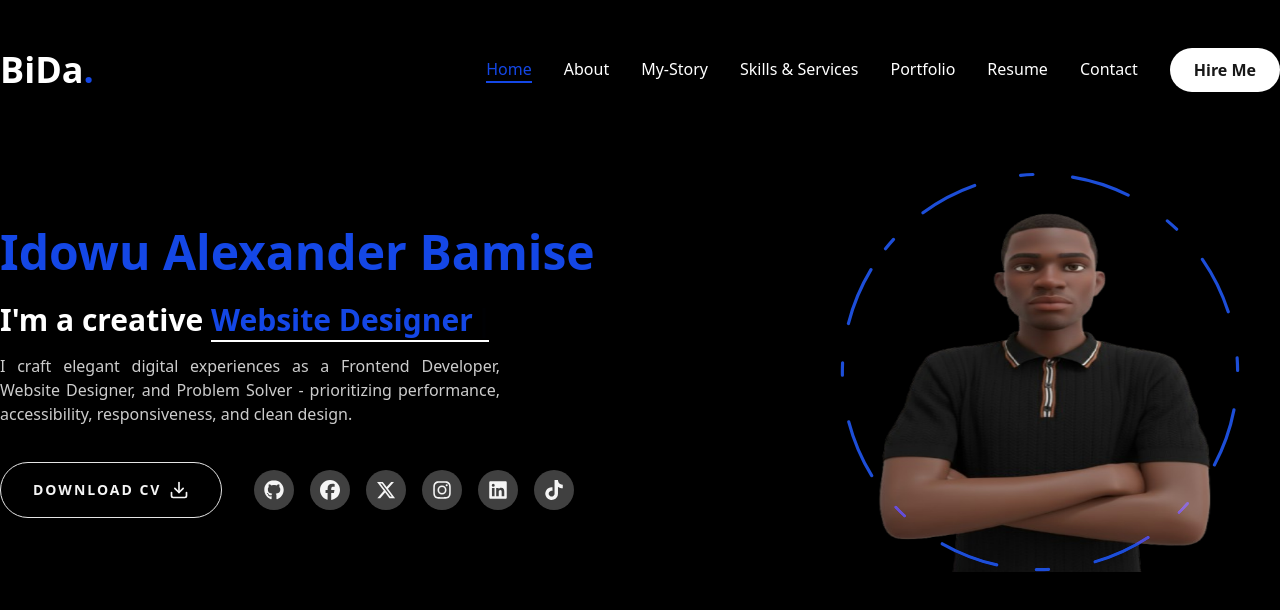
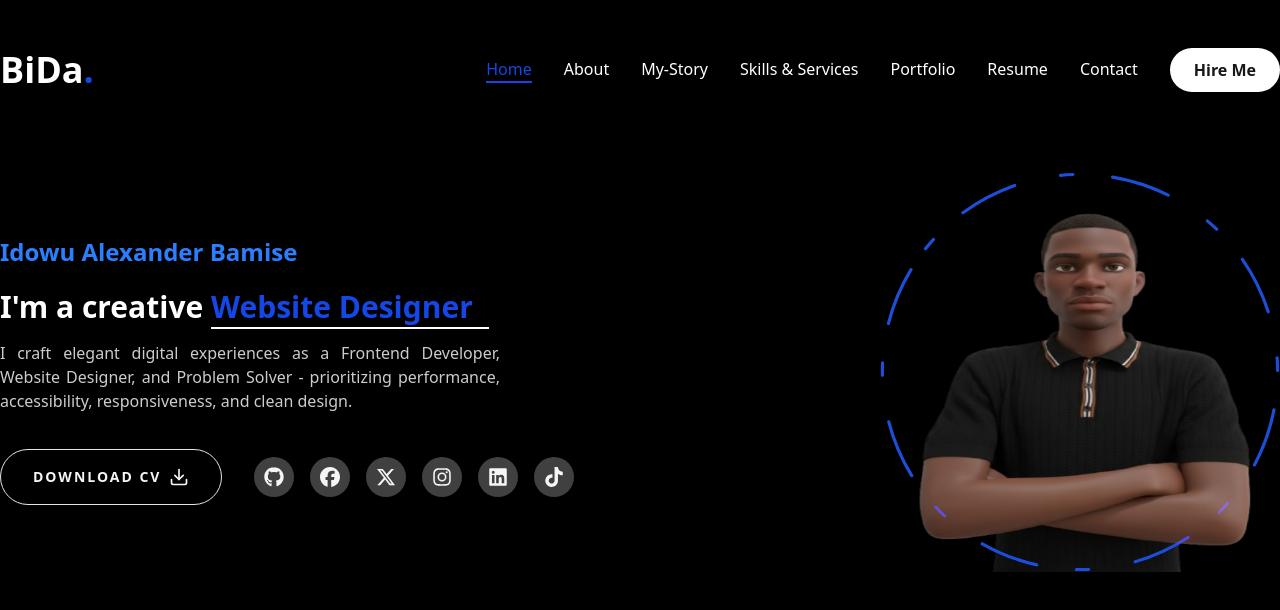
Before and after one commit to Bida3443/Bida-dev, a Next.js app: page / in a window 1280 px wide. Shown: the top 610 px of the page. Built offline with nearby package versions, Linux system fonts and the light colour scheme.

Commit message:
My Porfolio

```diff
--- a/app/page.tsx
+++ b/app/page.tsx
@@ -12,7 +12,7 @@ export default function Home() {
         <div className="flex flex-col xl:flex-row md:flex-row items-center justify-between xl:pt-8 xl:pb-24">
           <div className="text-center xl:text-left order-2 xl:order-0">
 
-            <h1 className="lg:h1 h2 mb-6 text-blue-700 ">Idowu Alexander Bamise</h1>
+            <h1 className="lg:h1 h3 mb-6 text-blue-500 ">Idowu Alexander Bamise</h1>
             <span className="text-xl mb-20">
               <HeroTitle/>
             </span>
--- a/components/Photo.tsx
+++ b/components/Photo.tsx
@@ -7,7 +7,7 @@ import Bida from "../public/Bidaa.png";
 
 export default function Photo () {
     return(
-        <div className="w-full h-full relative mr-10">
+        <div className="w-full h-full relative">
             <motion.div
              initial={{opacity: 0}}
              animate={{opacity: 1,
```
